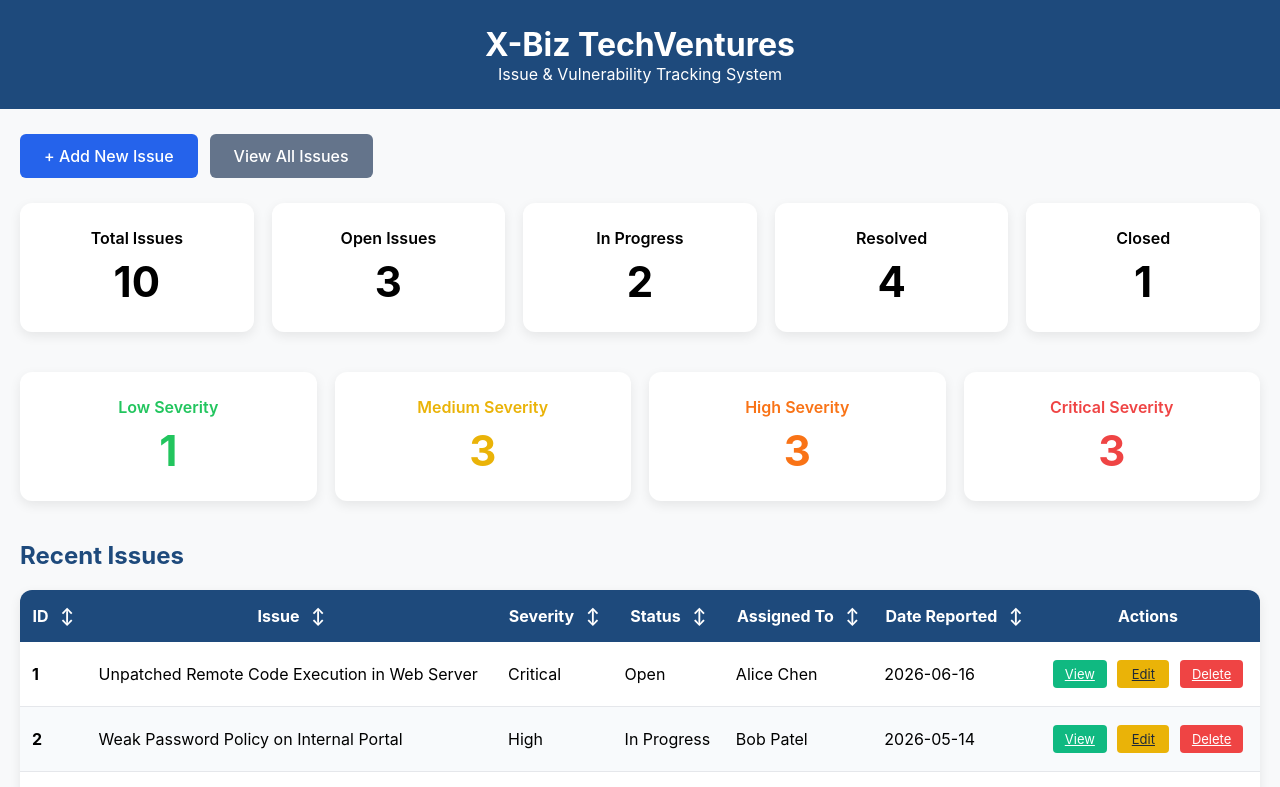
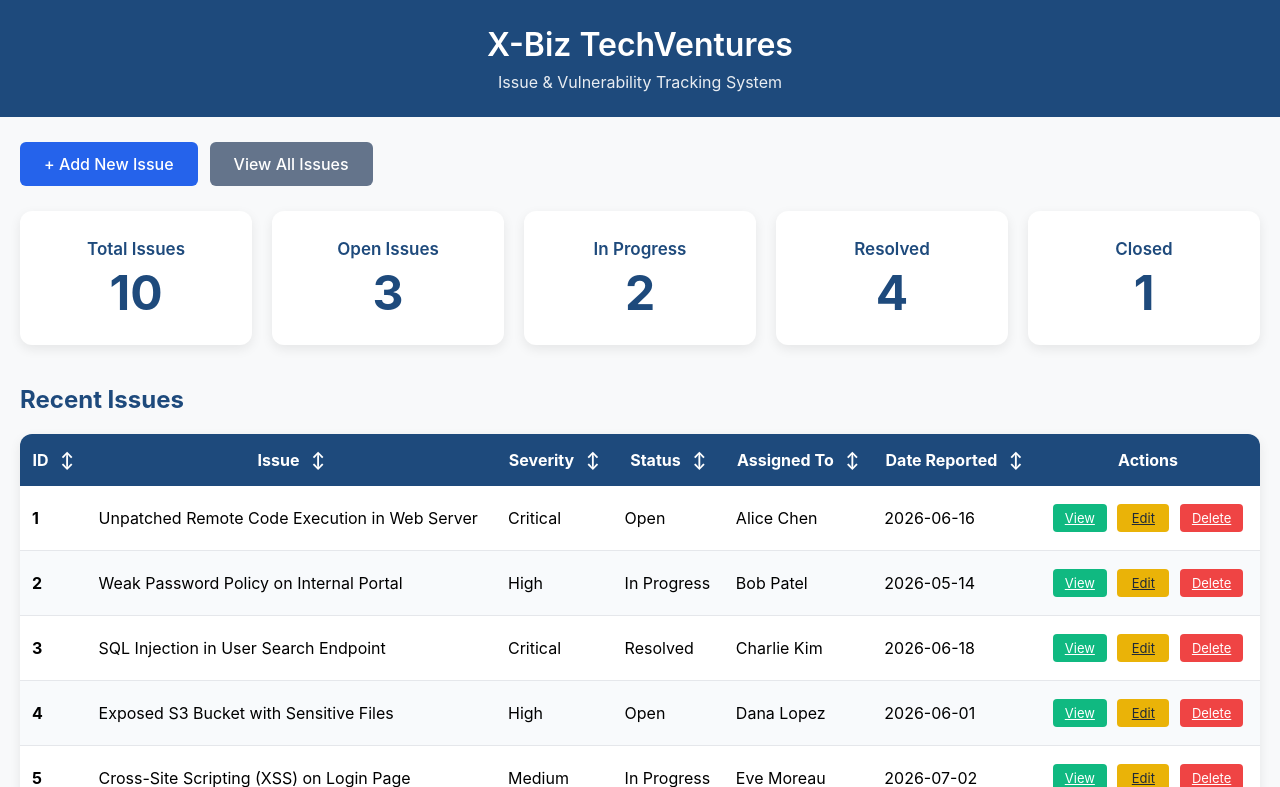
Before and after one commit to Khushig14/tracking-system, a Flask app: page / in a window 1280 px wide. Shown: the top 787 px of the page. Run offline with Flask 3, Linux system fonts and the light colour scheme; data comes from the database, SQL or seed files in the repository.

Commit message:
Screenshots Added

```diff
--- a/templates/home.html
+++ b/templates/home.html
@@ -7,45 +7,44 @@
     <style>
         * { margin:0; padding:0; box-sizing:border-box; }
         body { font-family: -apple-system, BlinkMacSystemFont, 'Segoe UI', Roboto, sans-serif; background:#f8f9fa; }
-        header { background:#1e4a7c; color:white; padding:25px 0; text-align:center; }
-        .nav-buttons { max-width:1400px; margin:25px auto; padding:0 20px; display:flex; gap:12px; }
+        header {
+            background:#1e4a7c;
+            color:white;
+            padding:25px 0;
+            text-align:center;
+        }
+        .header-content {
+            max-width:1400px;
+            margin:0 auto;
+            padding:0 20px;
+        }
+        h1{ font-size:32px; font-weight:600; }
+        .subtitle{ margin-top:8px; opacity:0.9; }
+
+        .nav-buttons {
+            max-width:1400px;
+            margin:25px auto;
+            padding:0 20px;
+            display:flex;
+            gap:12px;
+        }
         .btn { padding:12px 24px; border-radius:6px; text-decoration:none; font-weight:500; }
         .btn-primary { background:#2563eb; color:white; }
         .btn-secondary { background:#64748b; color:white; }
 
         .container { max-width:1400px; margin:0 auto; padding:0 20px; }
-
-        .stats {
-            display:flex;
-            gap:18px;
-            margin-bottom:40px;
-            flex-wrap: wrap;
-        }
+        .stats { display:flex; gap:20px; margin-bottom:40px; flex-wrap: nowrap; }
         .card {
             flex: 1;
             min-width: 160px;
             background:white;
-            padding:25px 20px;
+            padding:28px 20px;
             border-radius:12px;
             box-shadow:0 4px 12px rgba(0,0,0,0.08);
             text-align:center;
         }
-        .card h3 {
-            margin-bottom:8px;
-            font-size:16px;
-            font-weight:600;
-        }
-        .card p {
-            font-size:42px;
-            font-weight:700;
-            margin:0;
-        }
-
-        /* Severity Color Coding */
-        .low { color: #22c55e; }
-        .medium { color: #eab308; }
-        .high { color: #f97316; }
-        .critical { color: #ef4444; }
+        .card h3 { color:#1e4a7c; margin-bottom:10px; font-size:17px; font-weight:600; }
+        .card p { font-size:48px; font-weight:700; color:#1e4a7c; margin:0; line-height:1; }
 
         h2 { color:#1e4a7c; margin-bottom:20px; }
 
@@ -90,8 +89,10 @@
 <body>
 
 <header>
-    <h1>X-Biz TechVentures</h1>
-    <p class="subtitle">Issue &amp; Vulnerability Tracking System</p>
+    <div class="header-content">
+        <h1>X-Biz TechVentures</h1>
+        <p class="subtitle">Issue &amp; Vulnerability Tracking System</p>
+    </div>
 </header>
 
 <div class="nav-buttons">
@@ -120,26 +121,6 @@
         <div class="card">
             <h3>Closed</h3>
             <p>{{ closed_issues }}</p>
-        </div>
-    </div>
-
-    <!-- Severity Statistics -->
-    <div class="stats">
-        <div class="card">
-            <h3 class="low">Low Severity</h3>
-            <p class="low">{{ low_severity }}</p>
-        </div>
-        <div class="card">
-            <h3 class="medium">Medium Severity</h3>
-            <p class="medium">{{ medium_severity }}</p>
-        </div>
-        <div class="card">
-            <h3 class="high">High Severity</h3>
-            <p class="high">{{ high_severity }}</p>
-        </div>
-        <div class="card">
-            <h3 class="critical">Critical Severity</h3>
-            <p class="critical">{{ critical_severity }}</p>
         </div>
     </div>
 
@@ -195,11 +176,15 @@ function sortTable(col, tableId) {
         let x = a.cells[col].textContent.trim();
         let y = b.cells[col].textContent.trim();
 
-        if (col === 2) { // Severity
-            return isAsc ? (severityOrder[x]||0) - (severityOrder[y]||0) : (severityOrder[y]||0) - (severityOrder[x]||0);
+        if (col === 2) {
+            const xVal = severityOrder[x] || 0;
+            const yVal = severityOrder[y] || 0;
+            return isAsc ? xVal - yVal : yVal - xVal;
         }
-        if (col === 3) { // Status
-            return isAsc ? (statusOrder[x]||0) - (statusOrder[y]||0) : (statusOrder[y]||0) - (statusOrder[x]||0);
+        if (col === 3) {
+            const xVal = statusOrder[x] || 0;
+            const yVal = statusOrder[y] || 0;
+            return isAsc ? xVal - yVal : yVal - xVal;
         }
 
         if (!isNaN(x) && !isNaN(y)) return isAsc ? x - y : y - x;
```
Also changed, not shown: 6 other files.
